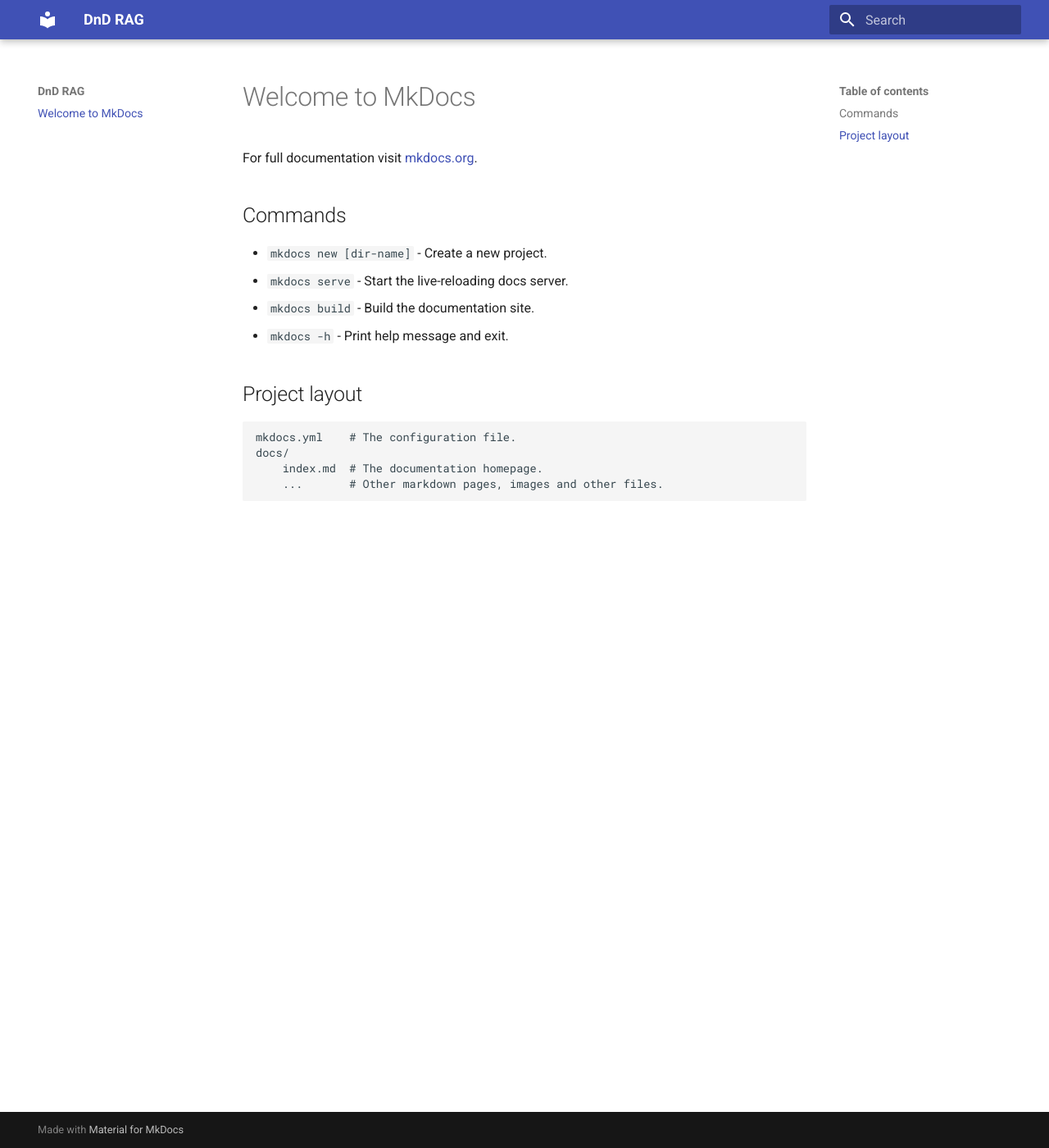
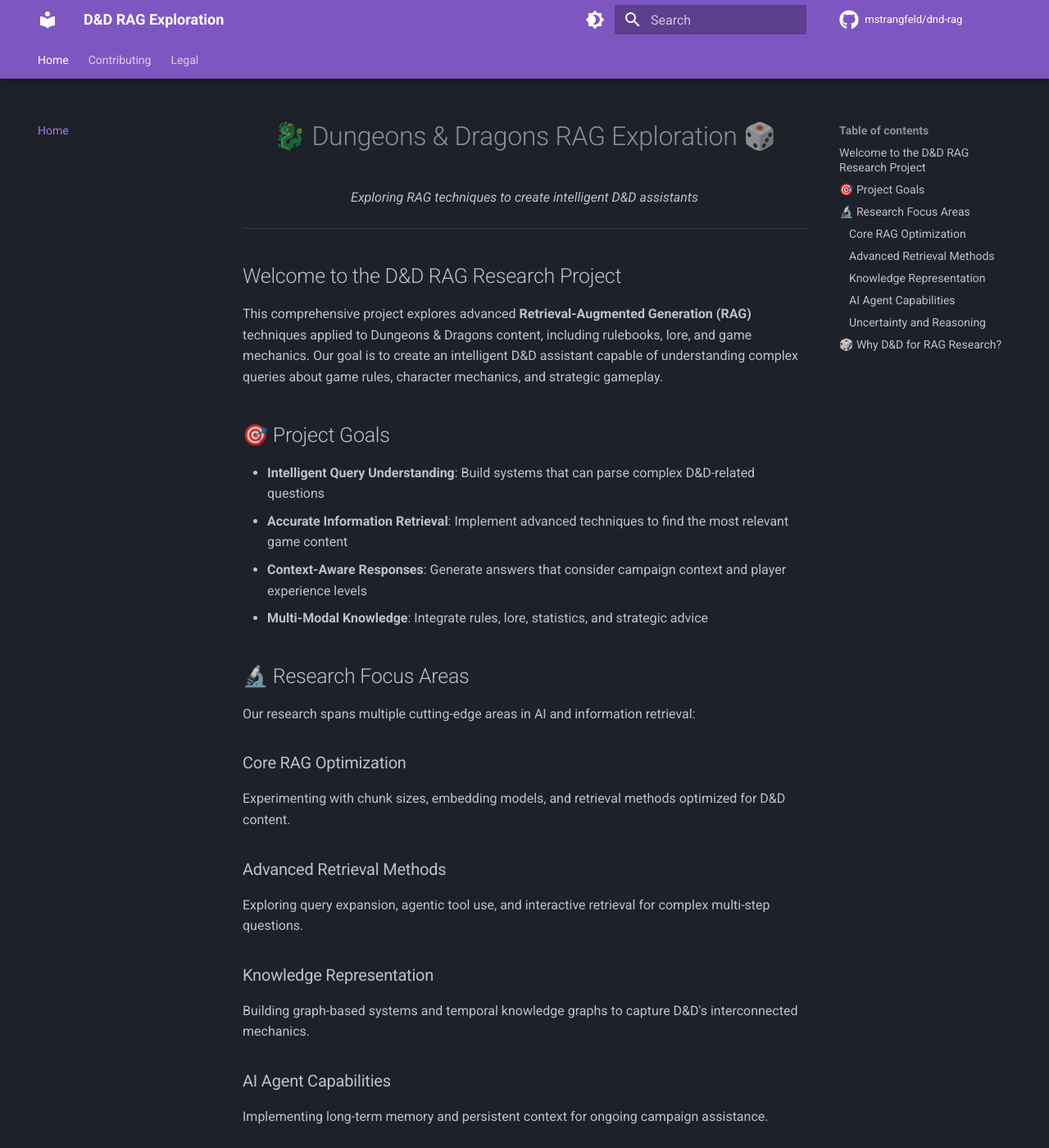
Before and after one commit to mstrangfeld/dnd-rag, an MkDocs documentation site: the page built from docs/index.md, in a window 1280 px wide and 1400 px high. Shown: the whole window at 82% size. Built offline with MkDocs 1.6.1 and Material for MkDocs 9.7.7, drawn with Linux system fonts in a browser that asks for light colours; comment, search, counter and statistics services are not loaded; some of the changed text lies outside the part shown.

Commit message:
docs: Setup basic documentation for the project

```diff
--- a/docs/index.md
+++ b/docs/index.md
@@ -1,17 +1,46 @@
-# Welcome to MkDocs
+<div align="center">
+  <h1>🐉 Dungeons & Dragons RAG Exploration 🎲</h1>
+  <p><em>Exploring RAG techniques to create intelligent D&D assistants</em></p>
+</div>
 
-For full documentation visit [mkdocs.org](https://www.mkdocs.org).
+---
 
-## Commands
+## Welcome to the D&D RAG Research Project
 
-* `mkdocs new [dir-name]` - Create a new project.
-* `mkdocs serve` - Start the live-reloading docs server.
-* `mkdocs build` - Build the documentation site.
-* `mkdocs -h` - Print help message and exit.
+This comprehensive project explores advanced **Retrieval-Augmented Generation (RAG)** techniques applied to Dungeons & Dragons content, including rulebooks, lore, and game mechanics. Our goal is to create an intelligent D&D assistant capable of understanding complex queries about game rules, character mechanics, and strategic gameplay.
 
-## Project layout
+## 🎯 Project Goals
 
-    mkdocs.yml    # The configuration file.
-    docs/
-        index.md  # The documentation homepage.
-        ...       # Other markdown pages, images and other files.
+- **Intelligent Query Understanding**: Build systems that can parse complex D&D-related questions
+- **Accurate Information Retrieval**: Implement advanced techniques to find the most relevant game content
+- **Context-Aware Responses**: Generate answers that consider campaign context and player experience levels
+- **Multi-Modal Knowledge**: Integrate rules, lore, statistics, and strategic advice
+
+## 🔬 Research Focus Areas
+
+Our research spans multiple cutting-edge areas in AI and information retrieval:
+
+### Core RAG Optimization
+Experimenting with chunk sizes, embedding models, and retrieval methods optimized for D&D content.
+
+### Advanced Retrieval Methods
+Exploring query expansion, agentic tool use, and interactive retrieval for complex multi-step questions.
+
+### Knowledge Representation
+Building graph-based systems and temporal knowledge graphs to capture D&D's interconnected mechanics.
+
+### AI Agent Capabilities
+Implementing long-term memory and persistent context for ongoing campaign assistance.
+
+### Uncertainty and Reasoning
+Developing confidence scoring, causal inference, and theory of mind modeling for more intelligent interactions.
+
+## 🎲 Why D&D for RAG Research?
+
+Dungeons & Dragons provides an ideal testbed for advanced RAG techniques because:
+
+- **Complex Domain Knowledge**: Rich interconnected rules, lore, and mechanics
+- **Ambiguous Queries**: Players often ask questions without precise terminology
+- **Multi-Step Reasoning**: Many questions require synthesizing information from multiple sources
+- **Temporal Dynamics**: Game narratives unfold over time, requiring understanding of story progression and cause-and-effect relationships
+- **Contextual Personalization**: Each campaign has unique house rules, character builds, and narrative contexts that demand adaptive responses
--- a/mkdocs.yml
+++ b/mkdocs.yml
@@ -1,3 +1,83 @@
-site_name: DnD RAG
+site_name: D&D RAG Exploration
+site_description: Advanced Retrieval-Augmented Generation techniques for Dungeons & Dragons content
+site_author: Marvin Strangfeld
+site_url: https://mstrangfeld.github.io/dnd-rag
+
+repo_name: mstrangfeld/dnd-rag
+repo_url: https://github.com/mstrangfeld/dnd-rag
+
 theme:
   name: material
+  palette:
+    - scheme: slate
+      primary: deep purple
+      accent: amber
+      toggle:
+        icon: material/brightness-4
+        name: Switch to light mode
+    - scheme: default
+      primary: deep purple
+      accent: amber
+      toggle:
+        icon: material/brightness-7
+        name: Switch to dark mode
+  features:
+    - navigation.tabs
+    - navigation.tabs.sticky
+    - navigation.sections
+    - navigation.expand
+    - navigation.path
+    - navigation.top
+    - search.highlight
+    - content.code.copy
+    - content.code.annotate
+  icon:
+    repo: fontawesome/brands/github
+    edit: material/pencil
+    view: material/eye
+  font:
+    text: Roboto
+    code: Roboto Mono
+
+nav:
+  - Home: index.md
+  - Contributing: contributing.md
+  - Legal: legal.md
+
+markdown_extensions:
+  - admonition
+  - pymdownx.details
+  - pymdownx.superfences:
+      custom_fences:
+        - name: mermaid
+          class: mermaid
+          format: !!python/name:pymdownx.superfences.fence_code_format
+  - pymdownx.highlight:
+      anchor_linenums: true
+      line_spans: __span
+      pygments_lang_class: true
+  - pymdownx.inlinehilite
+  - pymdownx.snippets
+  - pymdownx.tabbed:
+      alternate_style: true
+  - pymdownx.tasklist:
+      custom_checkbox: true
+  - attr_list
+  - md_in_html
+  - tables
+  - footnotes
+  - toc:
+      permalink: true
+
+plugins:
+  - search
+  - git-revision-date-localized
+
+extra:
+  social:
+    - icon: fontawesome/brands/github
+      link: https://github.com/mstrangfeld
+    - icon: fontawesome/brands/linkedin
+      link: https://linkedin.com/in/marvin-strangfeld
+
+copyright: Copyright &copy; 2025 Marvin Strangfeld
```
Also changed, not shown: docs/contributing.md (added, +33 -0 lines), docs/legal.md (added, +99 -0 lines).
